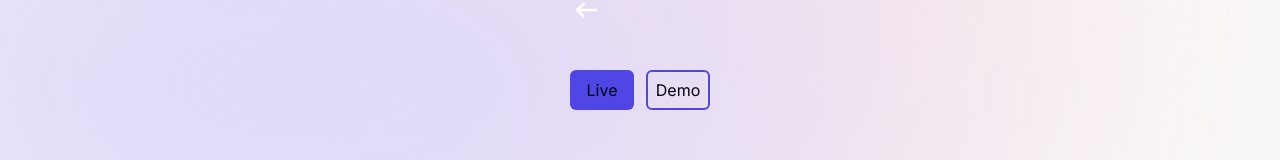
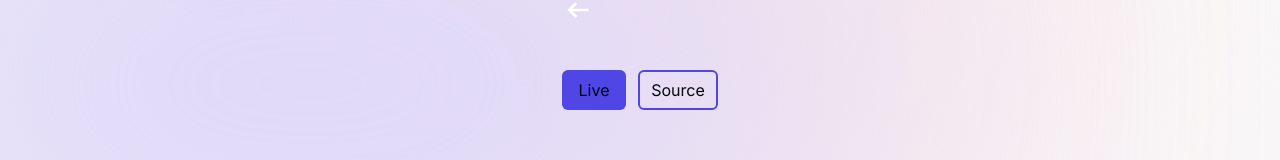
Before and after one commit to petitoff/portfolio, a Next.js app: page /projects in a window 1280 px wide. Shown: the part 150-310 px from the top of the page. Built offline with nearby package versions, Linux system fonts and the light colour scheme.

Commit message:
Add openLinkInNewTab utility function

```diff
--- a/components/project.tsx
+++ b/components/project.tsx
@@ -5,6 +5,7 @@ import { projectsData } from "@/lib/data";
 import Image from "next/image";
 import { motion, useScroll, useTransform } from "framer-motion";
 import { useRouter } from "next/navigation";
+import { openLinkInNewTab } from "@/utils/openLinkInNewTab";
 
 type ProjectProps = (typeof projectsData)[number];
 
@@ -68,15 +69,6 @@ export default function Project({
     }
   };
 
-  const handleOpenLinkNewTab = (
-    link?: string,
-    e?: React.MouseEvent<HTMLButtonElement, MouseEvent>,
-  ) => {
-    e?.stopPropagation();
-    e?.preventDefault();
-    window.open(link, "_blank");
-  };
-
   const handleRedirectProject = (
     e: React.MouseEvent<HTMLDivElement, MouseEvent>,
   ) => {
@@ -116,7 +108,7 @@ export default function Project({
             {link.live && (
               <>
                 <button
-                  onClick={(e) => handleOpenLinkNewTab(link.live, e)}
+                  onClick={(e) => openLinkInNewTab(link.live, e)}
                   rel="noreferrer"
                   className="mt-4 inline-block text-lg font-semibold text-blue-600 hover:underline"
                 >
@@ -127,7 +119,7 @@ export default function Project({
             )}
 
             <button
-              onClick={(e) => handleOpenLinkNewTab(link.source, e)}
+              onClick={(e) => openLinkInNewTab(link.source, e)}
               rel="noreferrer"
               className="ml-2 inline-block text-lg font-semibold text-blue-600 hover:underline"
             >
--- a/components/projects/project.tsx
+++ b/components/projects/project.tsx
@@ -4,6 +4,7 @@ import { useRouter, useSearchParams } from "next/navigation";
 import { motion } from "framer-motion";
 import { IProject, projectsData } from "@/lib/data";
 import { useEffect, useState } from "react";
+import { openLinkInNewTab } from "@/utils/openLinkInNewTab";
 
 export default function Project() {
   const router = useRouter();
@@ -62,9 +63,17 @@ export default function Project() {
       </motion.div>
 
       <div className="mt-5 flex justify-center gap-3">
-        <button className="h-10 w-16 rounded-md bg-indigo-600">Live</button>
-        <button className="h-10 w-16 rounded-md border-2 border-indigo-600">
-          Demo
+        <button
+          onClick={(e) => openLinkInNewTab(project?.link.live, e)}
+          className="h-10 w-16 rounded-md bg-indigo-600"
+        >
+          Live
+        </button>
+        <button
+          onClick={(e) => openLinkInNewTab(project?.link.source, e)}
+          className="h-10 w-20 rounded-md border-2 border-indigo-600"
+        >
+          Source
         </button>
       </div>
     </section>
--- /dev/null
+++ b/utils/openLinkInNewTab.ts
@@ -0,0 +1,8 @@
+export const openLinkInNewTab = (
+  link?: string,
+  e?: React.MouseEvent<HTMLButtonElement, MouseEvent>,
+) => {
+  e?.stopPropagation();
+  e?.preventDefault();
+  window.open(link, "_blank");
+};
```
